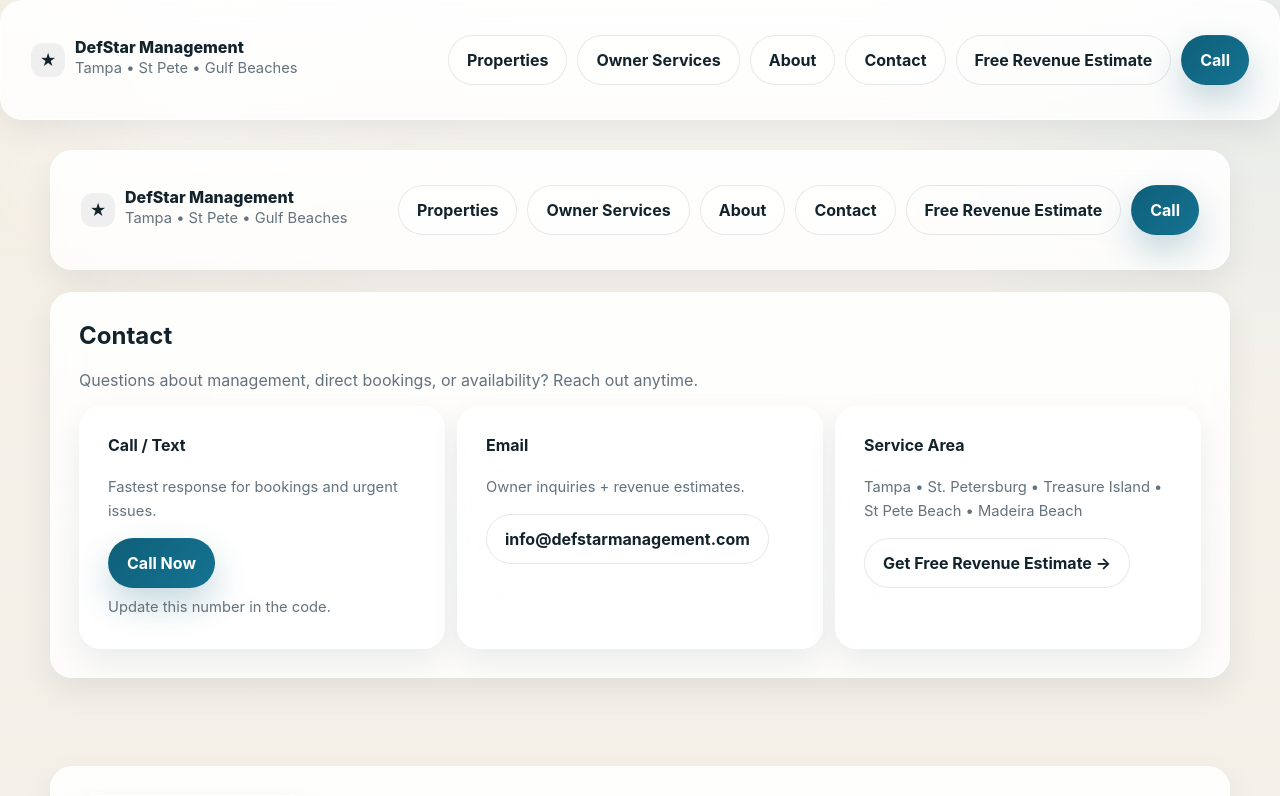
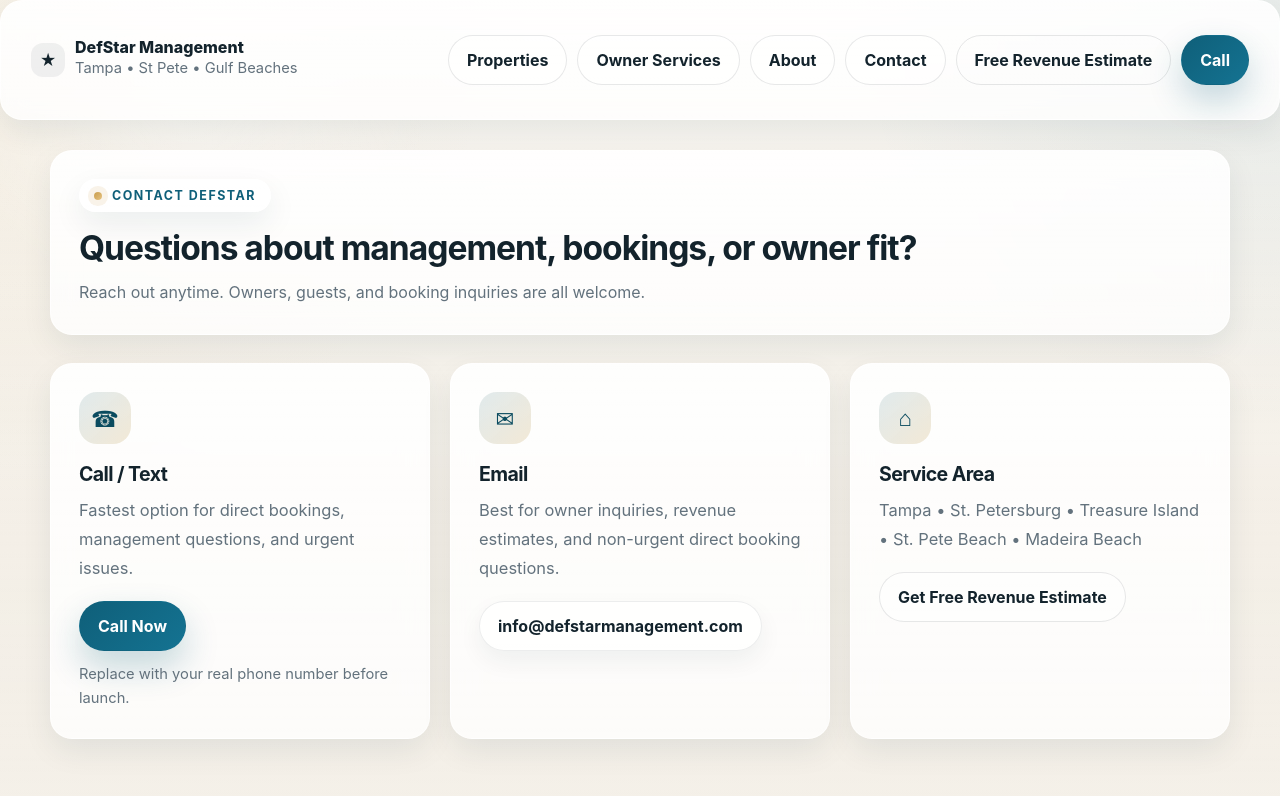
Before and after one commit to defazio75/Defstar, a Next.js app: page /contact in a window 1280 px wide. Shown: the top 796 px of the page. Built offline with nearby package versions, Linux system fonts and the light colour scheme.

Commit message:
Refactor ContactPage layout and content

```diff
--- a/app/contact/page.js
+++ b/app/contact/page.js
@@ -1,46 +1,54 @@
-import Navbar from "../../components/Navbar";
-
 export default function ContactPage() {
   return (
-    <div className="grid" style={{ gap: 22 }}>
-      <Navbar />
+    <div className="page-stack">
+      <section className="card">
+        <div className="eyebrow">Contact DefStar</div>
+        <h2 className="section-title" style={{ marginTop: 18 }}>
+          Questions about management, bookings, or owner fit?
+        </h2>
+        <p className="section-copy" style={{ marginTop: 14 }}>
+          Reach out anytime. Owners, guests, and booking inquiries are all welcome.
+        </p>
+      </section>
 
-      <section className="card">
-        <h2 style={{ marginTop: 0 }}>Contact</h2>
-        <p className="muted">
-          Questions about management, direct bookings, or availability? Reach out anytime.
-        </p>
+      <section className="grid grid-3">
+        <article className="card contact-card">
+          <div className="icon-badge" aria-hidden="true">☎</div>
+          <h3>Call / Text</h3>
+          <p className="lead">
+            Fastest option for direct bookings, management questions, and urgent issues.
+          </p>
+          <div className="btn-row" style={{ marginTop: 18 }}>
+            <a className="btn btn-primary" href="tel:+15555555555">Call Now</a>
+          </div>
+          <p className="small muted" style={{ marginTop: 12 }}>
+            Replace with your real phone number before launch.
+          </p>
+        </article>
 
-        <div className="grid grid-3" style={{ gap: 12, marginTop: 12 }}>
-          <div className="card">
-            <h4 style={{ marginTop: 0 }}>Call / Text</h4>
-            <p className="muted small">Fastest response for bookings and urgent issues.</p>
-            <a className="btn btn-primary" href="tel:+15555555555">
-              Call Now
-            </a>
-            <div className="muted small" style={{ marginTop: 8 }}>
-              Update this number in the code.
-            </div>
-          </div>
-
-          <div className="card">
-            <h4 style={{ marginTop: 0 }}>Email</h4>
-            <p className="muted small">Owner inquiries + revenue estimates.</p>
-            <a className="btn" style={{ border: "1px solid rgba(15,23,32,0.10)" }} href="mailto:info@defstarmanagement.com">
+        <article className="card contact-card">
+          <div className="icon-badge" aria-hidden="true">✉</div>
+          <h3>Email</h3>
+          <p className="lead">
+            Best for owner inquiries, revenue estimates, and non-urgent direct booking questions.
+          </p>
+          <div className="btn-row" style={{ marginTop: 18 }}>
+            <a className="btn btn-secondary" href="mailto:info@defstarmanagement.com">
               info@defstarmanagement.com
             </a>
           </div>
+        </article>
 
-          <div className="card">
-            <h4 style={{ marginTop: 0 }}>Service Area</h4>
-            <p className="muted small">
-              Tampa • St. Petersburg • Treasure Island • St Pete Beach • Madeira Beach
-            </p>
-            <a className="btn btn-ghost" href="/revenue-estimate">
-              Get Free Revenue Estimate →
-            </a>
+        <article className="card contact-card">
+          <div className="icon-badge" aria-hidden="true">⌂</div>
+          <h3>Service Area</h3>
+          <p className="lead">
+            Tampa • St. Petersburg • Treasure Island • St. Pete Beach • Madeira Beach
+          </p>
+          <div className="btn-row" style={{ marginTop: 18 }}>
+            <a className="btn btn-ghost" href="/revenue-estimate">Get Free Revenue Estimate</a>
           </div>
-        </div>
+        </article>
       </section>
     </div>
   );
```
